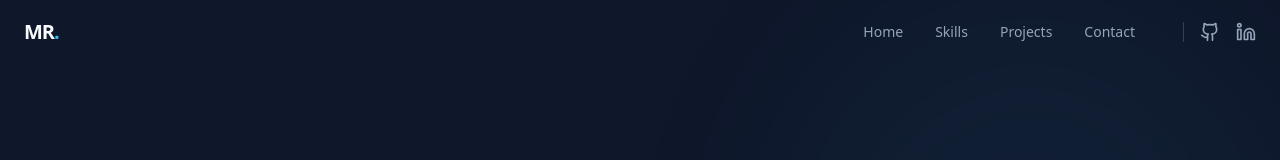
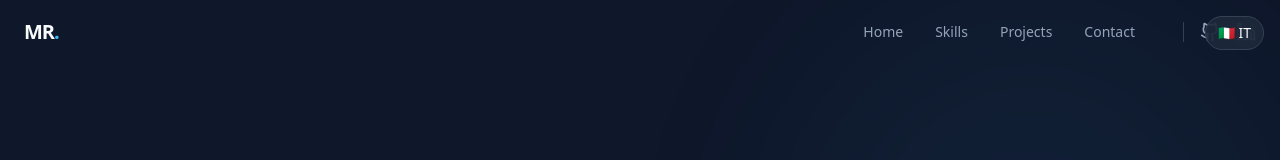
Before and after one commit to mirkoricci94/MRPortfolio, a Next.js app: page / in a window 1280 px wide. Shown: the top 160 px of the page. Built offline with nearby package versions, Linux system fonts and the light colour scheme.

Commit message:
added language selector

```diff
--- a/src/app/page.tsx
+++ b/src/app/page.tsx
@@ -1,11 +1,20 @@
 import { Hero } from "@/components/Hero";
+import { ProjectsSection } from "@/components/ProjectsSection";
+import { SkillsSection } from "@/components/SkillsSection";
 import { ExperienceSection } from "@/components/ExperienceSection";
+import { LanguageProvider } from "@/context/LanguageContext";
+import { LanguageSwitcher } from "@/components/LanguageSwitcher";
 
 export default function Home() {
   return (
+    <LanguageProvider>
       <main className="min-h-screen">
+        <LanguageSwitcher />
         <Hero />
-      <ExperienceSection />
+{/*         <SkillsSection />
+ */}        <ExperienceSection />
+        {/* <ProjectsSection /> */}
+
         {/* Contact Section Placeholder */}
         <section id="contact" className="py-20">
           <div className="container mx-auto px-4 md:px-6 text-center">
@@ -14,7 +23,7 @@ export default function Home() {
               Interested in working together? Let&apos;s talk.
             </p>
             <a
-            href="mailto:ricci.mirko94@gmail.com"
+              href="mailto:contact@example.com"
               className="inline-flex items-center justify-center h-12 px-8 rounded-full bg-primary text-primary-foreground font-medium transition-transform hover:scale-105"
             >
               Say Hello
@@ -22,5 +31,6 @@ export default function Home() {
           </div>
         </section>
       </main>
+    </LanguageProvider>
   );
 }
```
Lines whose indentation alone changed are shown as unchanged.
